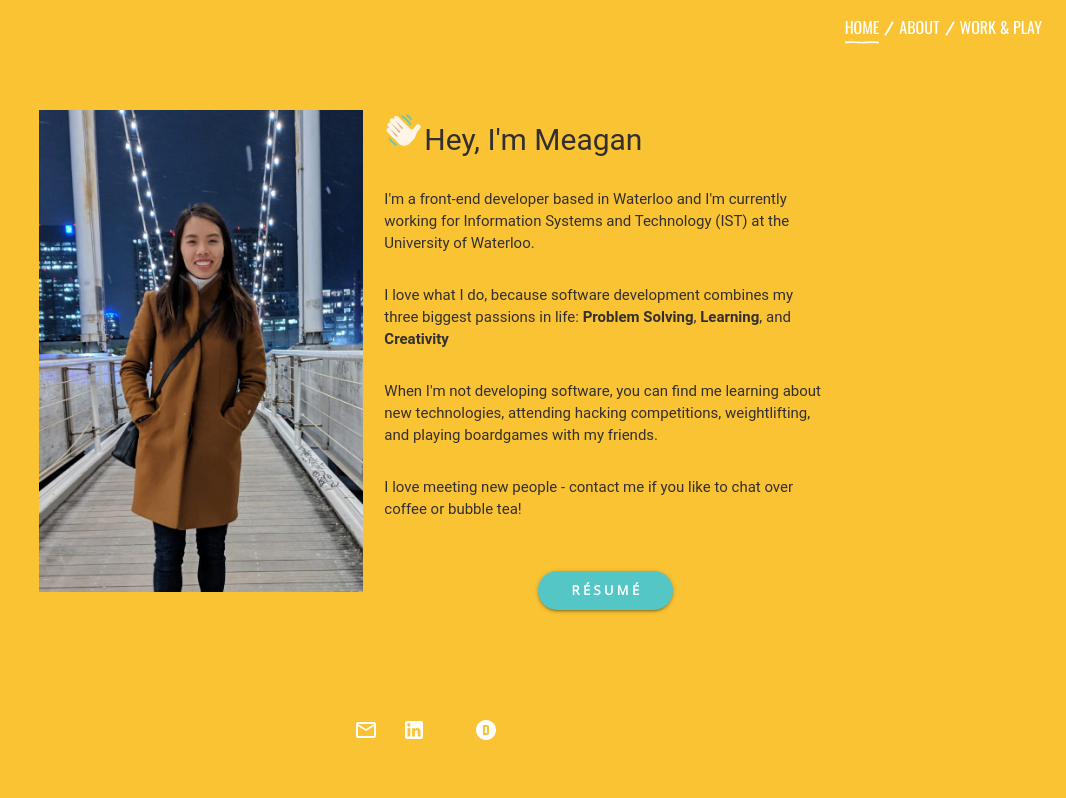
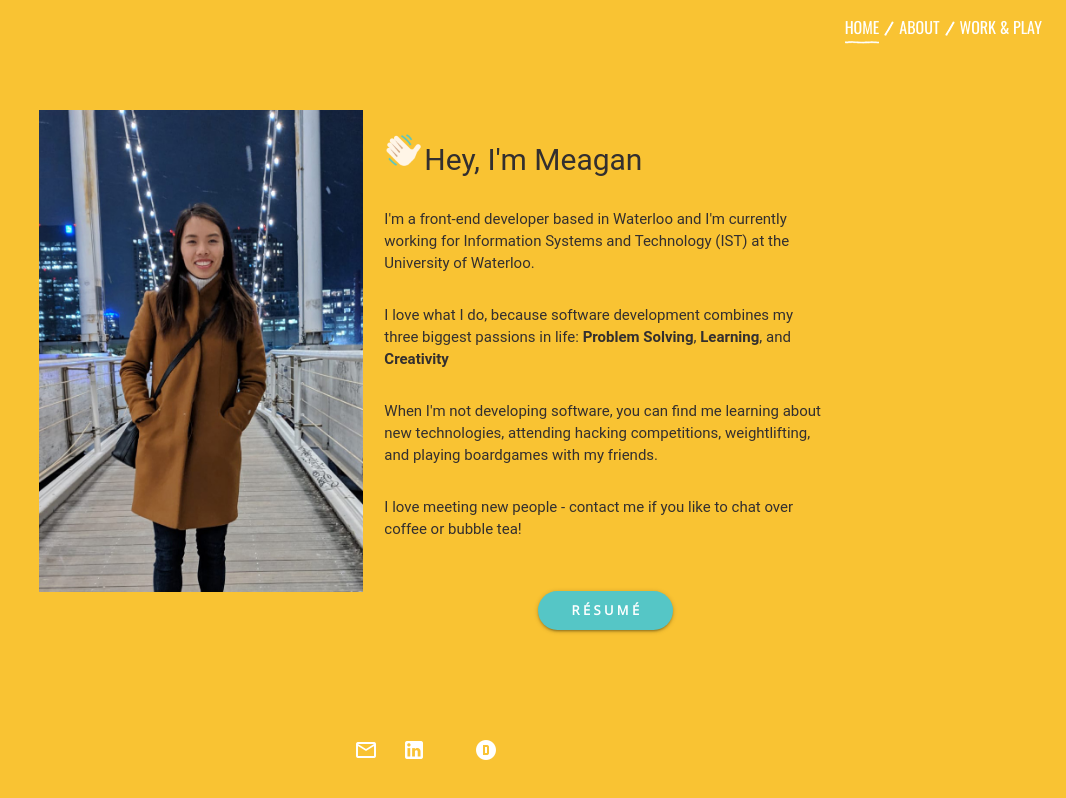
Before and after one commit to meagan-lai/Personal-Website, a React (Create React App) app: page /about in a window 1280 px wide. Shown: the whole page, without its empty margins (214-1280 px from the left). Built offline with nearby package versions, Linux system fonts and the light colour scheme; a web font is replaced by a local one.

Commit message:
styling changes

```diff
--- a/src/screens/About.js
+++ b/src/screens/About.js
@@ -35,7 +35,8 @@ const styles = theme => ({
     color: "#332f2f",
     lineHeight: 1,
     paddingLeft: 4,
-    textAlign: "left"
+    textAlign: "left",
+    marginTop: 20
   },
   button: {
     paddingTop: 10,
```
